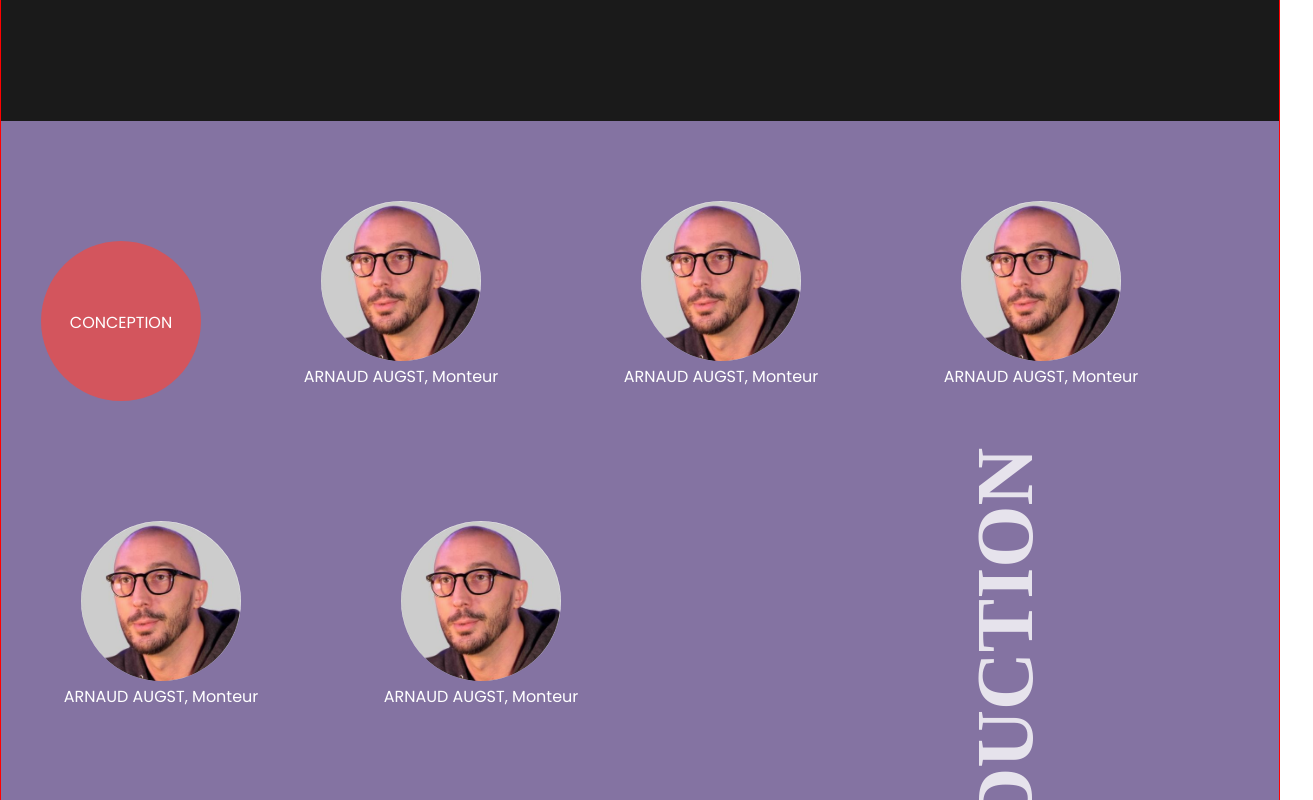
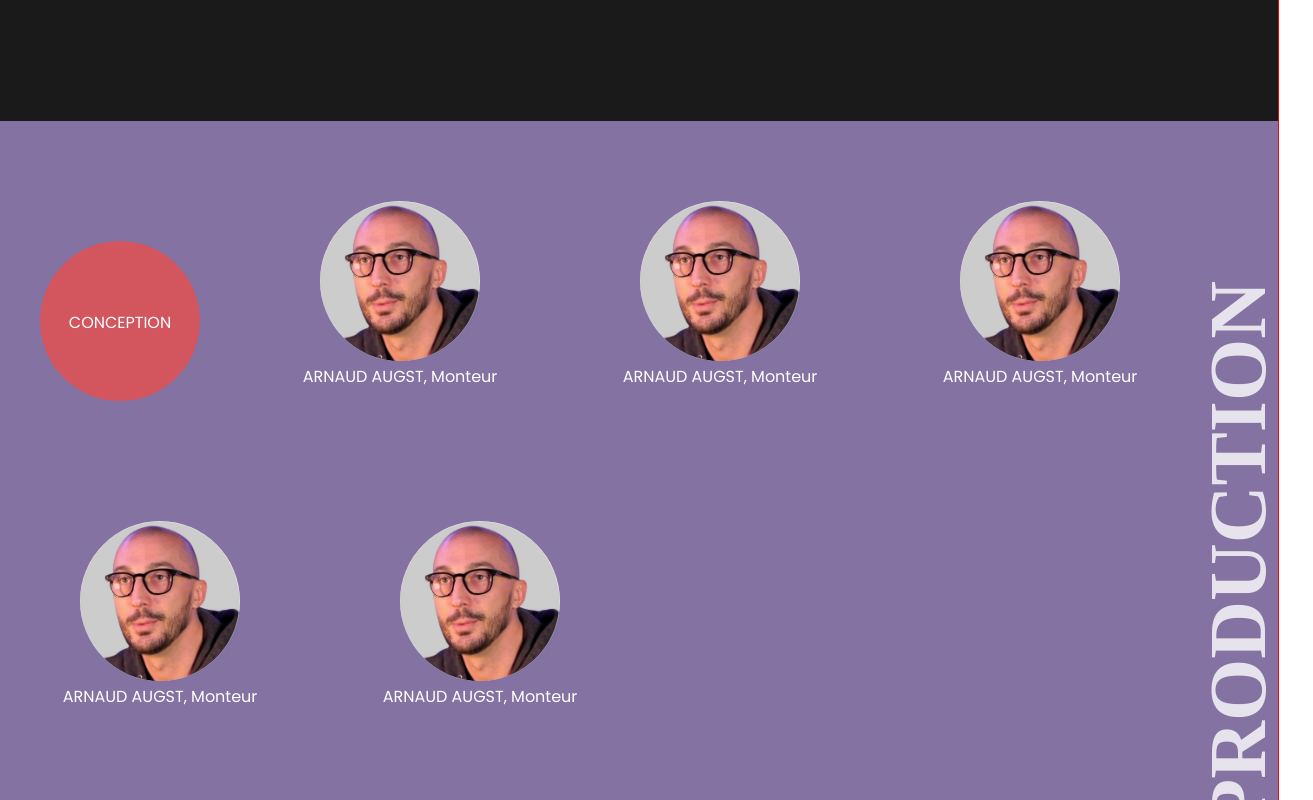
Before and after one commit to akaiorizuru/Test_pages_aura, a plain HTML site: page filiere.html in a window 1280 px wide. Shown: the part 760-1560 px from the top of the page, 1313 px wide, since content can reach past the window. Drawn offline with nearby package versions, Linux system fonts and the light colour scheme.

Commit message:
issue for the position after rotate solve

```diff
--- a/layout_filiere.scss
+++ b/layout_filiere.scss
@@ -12,6 +12,7 @@
 $gap : 5vmin;
 
 #filiere_audiovisuel {
+    overflow-x: auto;
     scroll-snap-type: x mandatory;
 
     .section_filiere:nth-child(1){
@@ -32,7 +33,8 @@
 
     .section_filiere{
         padding-top: 10vmin;
-        height: 100vmin;
+        height: 100%;
+        min-height: 100vh;
         // display: flex;
         scroll-snap-align: start;
         position: relative;
@@ -50,18 +52,23 @@
             }
         }
 
+        .phase {
             .title_phase{
                 position : absolute;
-            top : 50%;
+                // top : 50%;
                 right: 0;
-            text-transform: uppercase;
-            color: $colo_banniere_p;
-            opacity: 0.8;
-            transform: rotate(-90deg);
                 font-size: 10vh;
                 font-weight: 800;
+                transform: rotate(-90deg);
+                opacity: 0.8;
+                color: $colo_banniere_p;
+
+                text-transform: uppercase;
+                transform-origin: bottom right;
+
+                // p{
+                // }
             }
-        .phase {
             position: relative;
 
             // background-color: $background_color_audio_amont ;
```
Also changed, not shown: filiere.html (+5 -1 lines), layout_filiere.css, 1 other file. Lines whose indentation alone changed are shown as unchanged.
